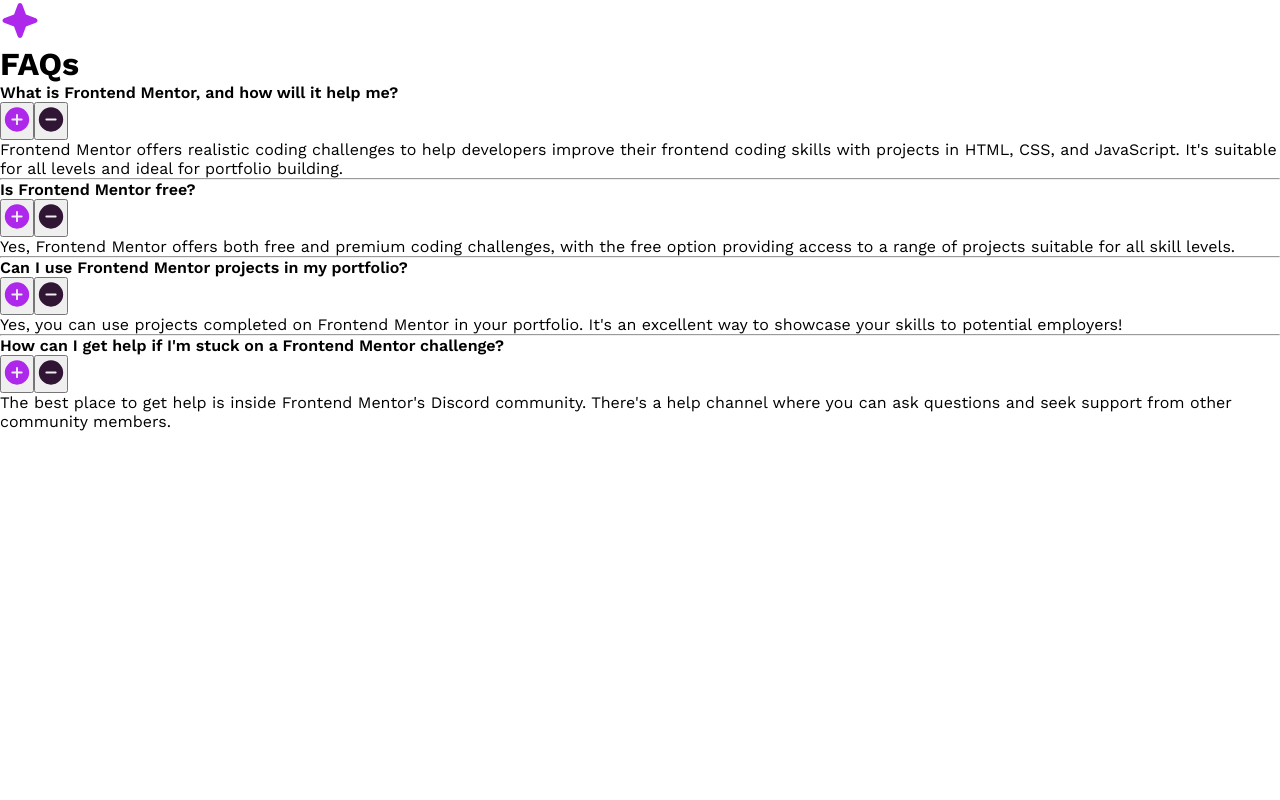
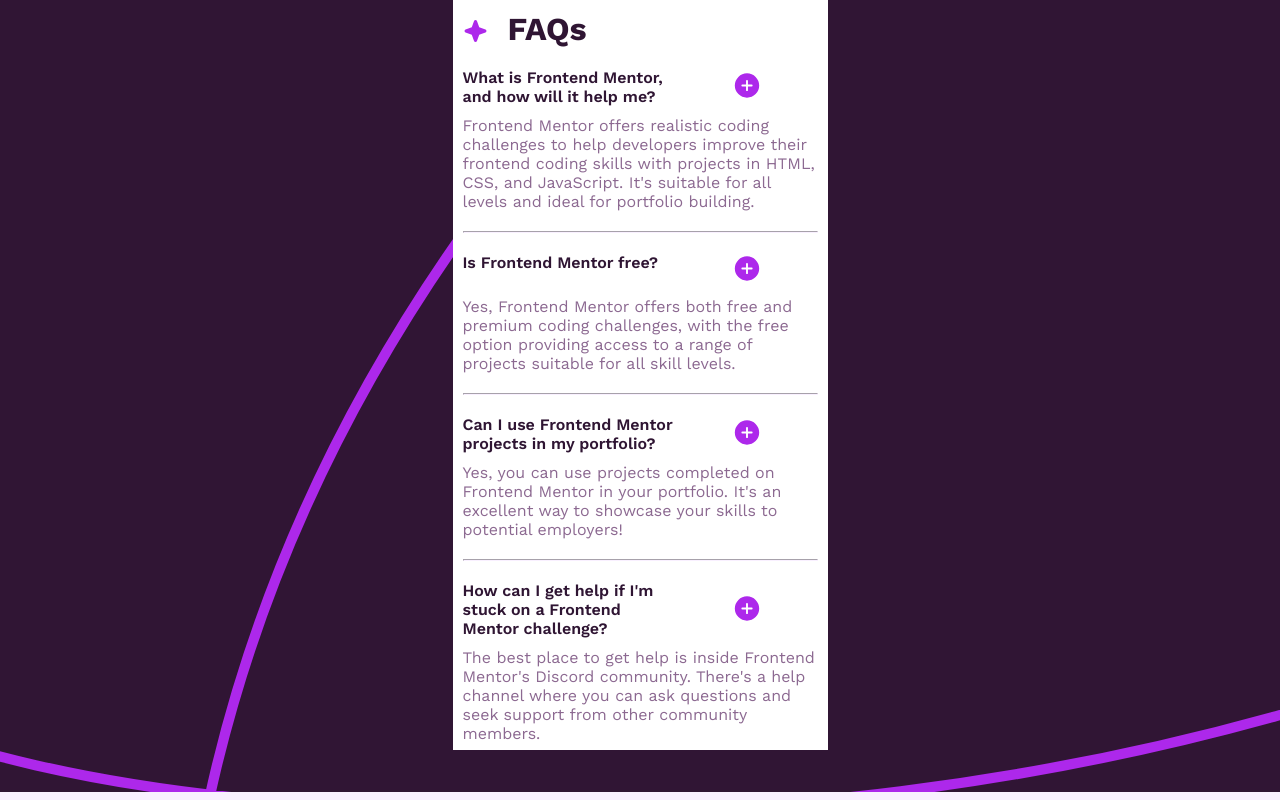
Before and after one commit to Megelado/faq-accordion-main, a plain HTML site: page index.html in a window 1280 px wide. Drawn offline with nearby package versions, Linux system fonts and the light colour scheme.

Commit message:
fazendo alguns estilos

```diff
--- a/estilos/style.css
+++ b/estilos/style.css
@@ -11,12 +11,72 @@
 html, body {
     font-family: 'Work Sans', sans-serif;
     font-weight: 400;
+    font-size: 16px;
+    width: 100vw;
+    height: 100vh;
+    background-color: hsl(275, 100%, 97%);
+    background-image: url('/assets/images/background-pattern-mobile.svg');
+    background-repeat: no-repeat;
+    background-size: 100%;
+}
+
+.container {
+    display: grid;
+    align-items: center;
+    justify-content: center;
+    align-content: center;
+}
+
+.card {
+    padding: 10px;
+    background-color: hsl(0, 0%, 100%);
+    height: 750px;
+    width: 375px;
+}
+
+button.menos {
+    display: none;
+}
+button {
+    background: none;
+    border: none;
+    cursor: pointer;
+}
+
+p.mais {
+    color: hsl(292, 16%, 49%);
+    margin: 10px 0px 10px 0px;
+    /* display: none; */
+}
+
+.titulo {
+    display: flex;
+}
+
+.titulo img {
+    width: 25px;
+    margin-top: 8px;
 }
 
 h1 {
     font-weight: 700;
+    color: hsl(292, 42%, 14%);
+    margin-bottom: 20px;
+    margin-left: 20px;
+}
+
+.summary {
+    display: grid;
+    grid-template-columns: 60% 40%;
 }
 
 h4 {
     font-weight: 600;
+    text-align: left;
+    color: hsl(292, 42%, 14%);
 }
+
+hr {
+    margin: 20px 0px 20px 0px;
+    border-color: hsl(275, 100%, 97%);
+}
--- a/index.html
+++ b/index.html
@@ -11,34 +11,44 @@
 </head>
 <body>
 
+  <div class="container">
     <div class="card">
-    <i><img src="/assets/images/icon-star.svg" alt=""></i><h1>FAQs</h1>
-    <h4>What is Frontend Mentor, and how will it help me?</h4><button class="mais"><img src="/assets/images/icon-plus.svg" alt=""></button><button class="menos"><img src="/assets/images/icon-minus.svg" alt=""></button>
+      <div class="titulo"><i><img src="/assets/images/icon-star.svg" alt=""></i><h1>FAQs</h1></div>
+      <div class="summary">
+        <h4>What is Frontend Mentor, and how will it help me?</h4><button class="mais" onsubmit="mostrar()"><img src="/assets/images/icon-plus.svg" alt=""></button><button class="menos" onsubmit="ocultar()"><img src="/assets/images/icon-minus.svg" alt=""></button>
+      </div>
       <p class="mais">
         Frontend Mentor offers realistic coding challenges to help developers improve their
         frontend coding skills with projects in HTML, CSS, and JavaScript. It's suitable for
         all levels and ideal for portfolio building.
       </p>
       <hr>
-    <h4>Is Frontend Mentor free?</h4><button class="mais"><img src="/assets/images/icon-plus.svg" alt=""></button><button class="menos"><img src="/assets/images/icon-minus.svg" alt=""></button>
+      <div class="summary">
+        <h4>Is Frontend Mentor free?</h4><button class="mais" onsubmit="mostrar()"><img src="/assets/images/icon-plus.svg" alt=""></button><button class="menos" onsubmit="ocultar()"><img src="/assets/images/icon-minus.svg" alt=""></button>
+      </div>
       <p class="mais">
         Yes, Frontend Mentor offers both free and premium coding challenges, with the free
         option providing access to a range of projects suitable for all skill levels.
       </p>
       <hr>
-    <h4>Can I use Frontend Mentor projects in my portfolio?</h4><button class="mais"><img src="/assets/images/icon-plus.svg" alt=""></button><button class="menos"><img src="/assets/images/icon-minus.svg" alt=""></button>
+      <div class="summary">
+        <h4>Can I use Frontend Mentor projects in my portfolio?</h4><button class="mais" onsubmit="mostrar()"><img src="/assets/images/icon-plus.svg" alt=""></button><button class="menos" onsubmit="ocultar()"><img src="/assets/images/icon-minus.svg" alt=""></button>
+      </div>
       <p class="mais">
         Yes, you can use projects completed on Frontend Mentor in your portfolio. It's an excellent
         way to showcase your skills to potential employers!
       </p>
       <hr>
-    <h4>How can I get help if I'm stuck on a Frontend Mentor challenge?</h4><button class="mais"><img src="/assets/images/icon-plus.svg" alt=""></button><button class="menos"><img src="/assets/images/icon-minus.svg" alt=""></button>
+      <div class="summary">
+        <h4>How can I get help if I'm stuck on a Frontend Mentor challenge?</h4><button class="mais" onsubmit="mostrar()"><img src="/assets/images/icon-plus.svg" alt=""></button><button class="menos" onsubmit="ocultar()"><img src="/assets/images/icon-minus.svg" alt=""></button>
+      </div>
 
       <p class="mais">
         The best place to get help is inside Frontend Mentor's Discord community. There's a help
         channel where you can ask questions and seek support from other community members.
       </p>
     </div>
+  </div>
 
 
 </body>
```
Lines whose indentation alone changed are shown as unchanged.
